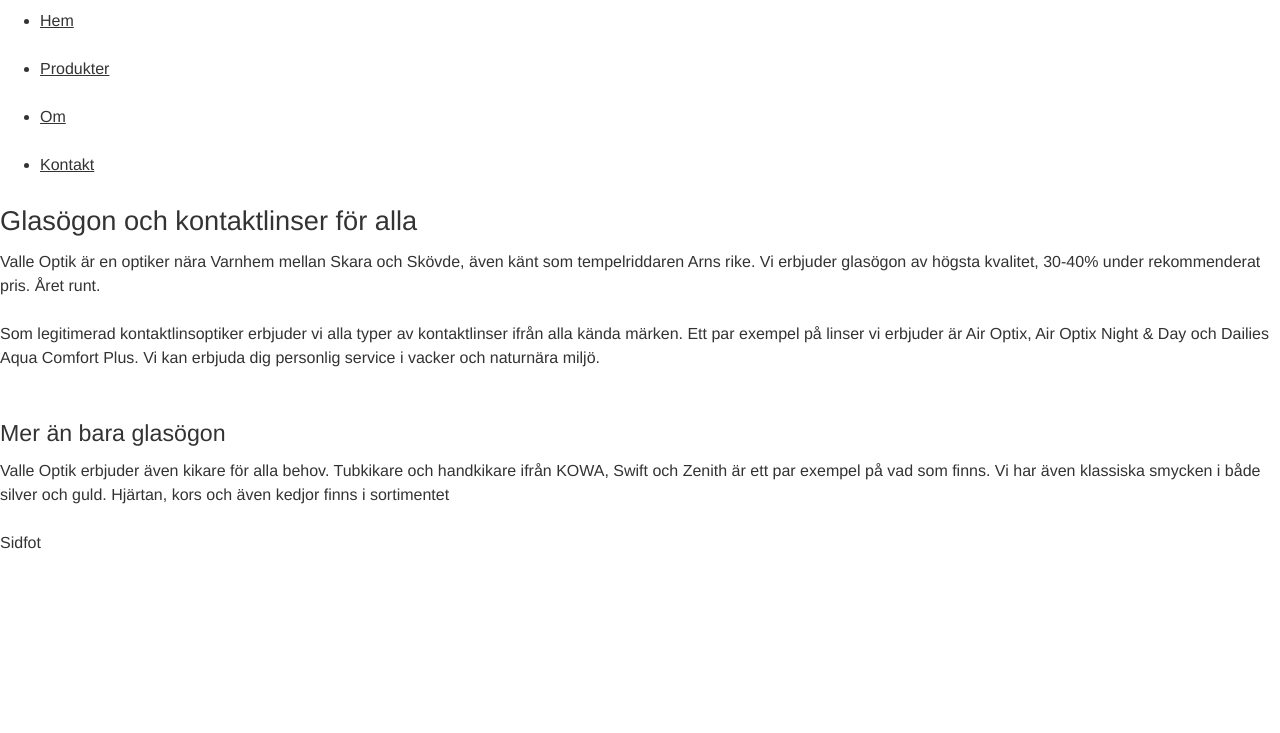
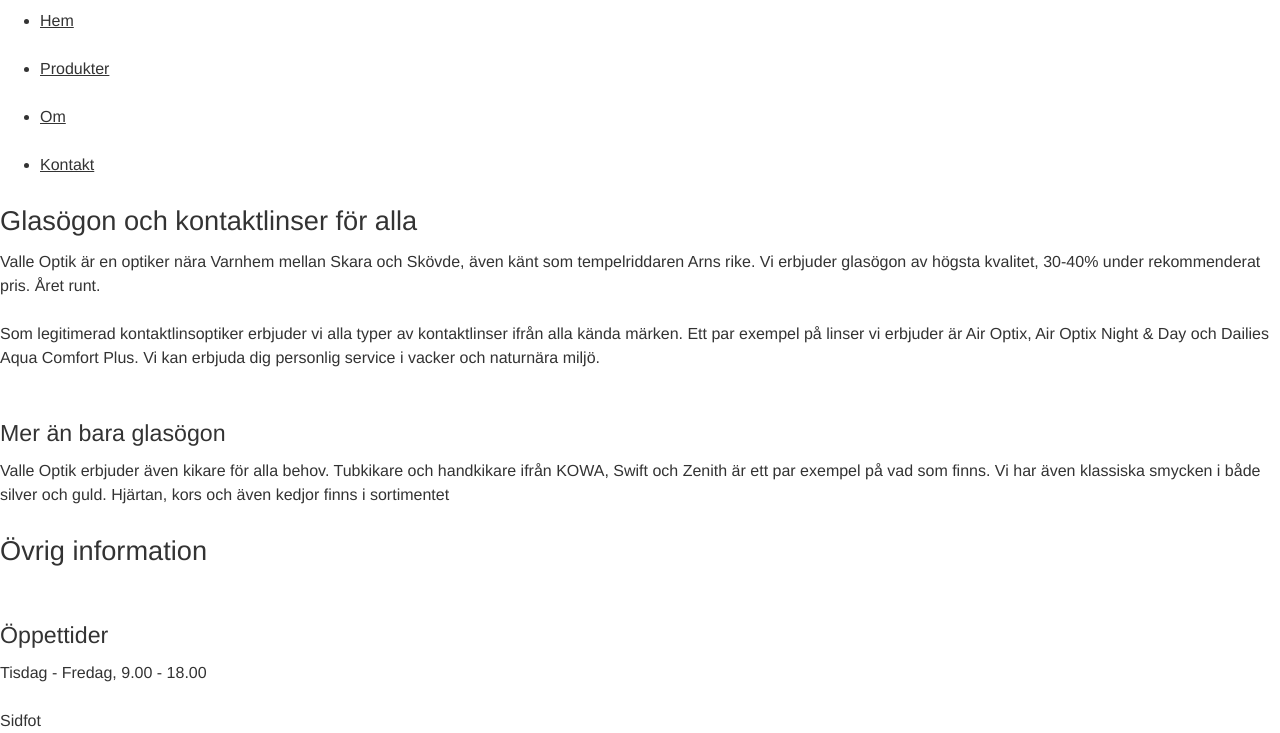
Before and after one commit to frippz/valleoptik-prototype, a plain HTML site: page start.html in a window 1280 px wide. Shown: the part 70-803 px from the top of the page. Drawn offline with Linux system fonts and the light colour scheme.

Commit message:
Add complementary landmark with more sample content

```diff
--- a/start.html
+++ b/start.html
@@ -37,6 +37,15 @@
   </div>
   <!-- /main -->
 
+  <div role="complementary">
+
+    <h2>Övrig information</h2>
+    <h3>Öppettider</h3>
+    <p>Tisdag - Fredag, 9.00 - 18.00</p>
+
+  </div>
+  <!-- /complementary -->
+
   <div role="contentinfo">
 
     Sidfot
```
